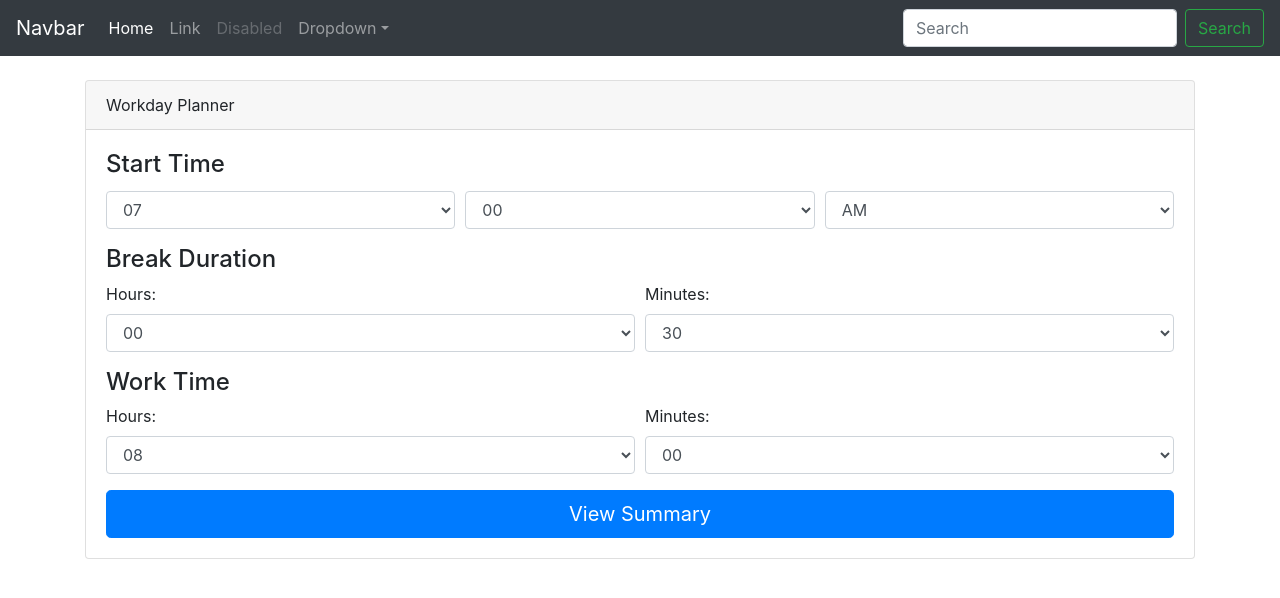
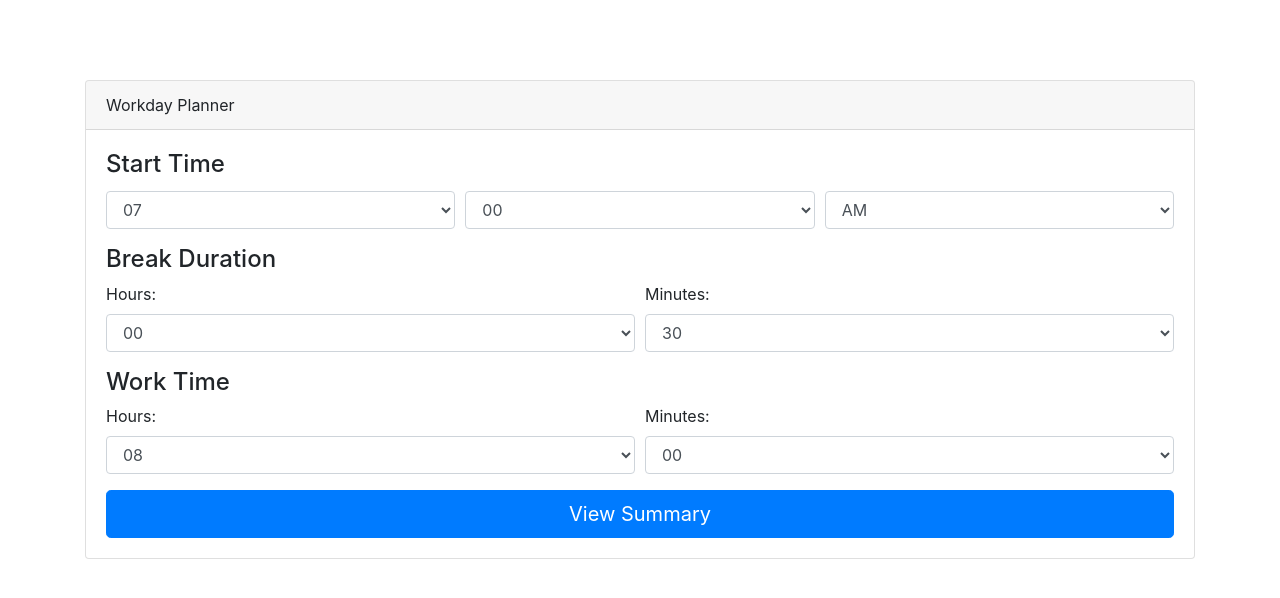
Before and after one commit to ryanmccormick/WorkTimeTracker, an Angular app: page / in a window 1280 px wide. Shown: the top 598 px of the page. Built offline with nearby package versions, Linux system fonts and the light colour scheme; what @ngui/datetime-picker would draw is missing.

Commit message:
cleanup unused html

```diff
--- a/src/app/app.component.html
+++ b/src/app/app.component.html
@@ -1,36 +1,3 @@
-<nav class="navbar navbar-expand-md navbar-dark bg-dark fixed-top">
-  <a class="navbar-brand" href="#">Navbar</a>
-  <button class="navbar-toggler" type="button" data-toggle="collapse" data-target="#navbarsExampleDefault" aria-controls="navbarsExampleDefault" aria-expanded="false" aria-label="Toggle navigation">
-    <span class="navbar-toggler-icon"></span>
-  </button>
-
-  <div class="collapse navbar-collapse" id="navbarsExampleDefault">
-    <ul class="navbar-nav mr-auto">
-      <li class="nav-item active">
-        <a class="nav-link" href="#">Home <span class="sr-only">(current)</span></a>
-      </li>
-      <li class="nav-item">
-        <a class="nav-link" href="#">Link</a>
-      </li>
-      <li class="nav-item">
-        <a class="nav-link disabled" href="#">Disabled</a>
-      </li>
-      <li class="nav-item dropdown">
-        <a class="nav-link dropdown-toggle" href="http://example.com" id="dropdown01" data-toggle="dropdown" aria-haspopup="true" aria-expanded="false">Dropdown</a>
-        <div class="dropdown-menu" aria-labelledby="dropdown01">
-          <a class="dropdown-item" href="#">Action</a>
-          <a class="dropdown-item" href="#">Another action</a>
-          <a class="dropdown-item" href="#">Something else here</a>
-        </div>
-      </li>
-    </ul>
-    <form class="form-inline my-2 my-lg-0">
-      <input class="form-control mr-sm-2" type="text" placeholder="Search" aria-label="Search">
-      <button class="btn btn-outline-success my-2 my-sm-0" type="submit">Search</button>
-    </form>
-  </div>
-</nav>
-
 <main role="main" class="container">
   <app-home></app-home>
-</main><!-- /.container -->
+</main>
```
